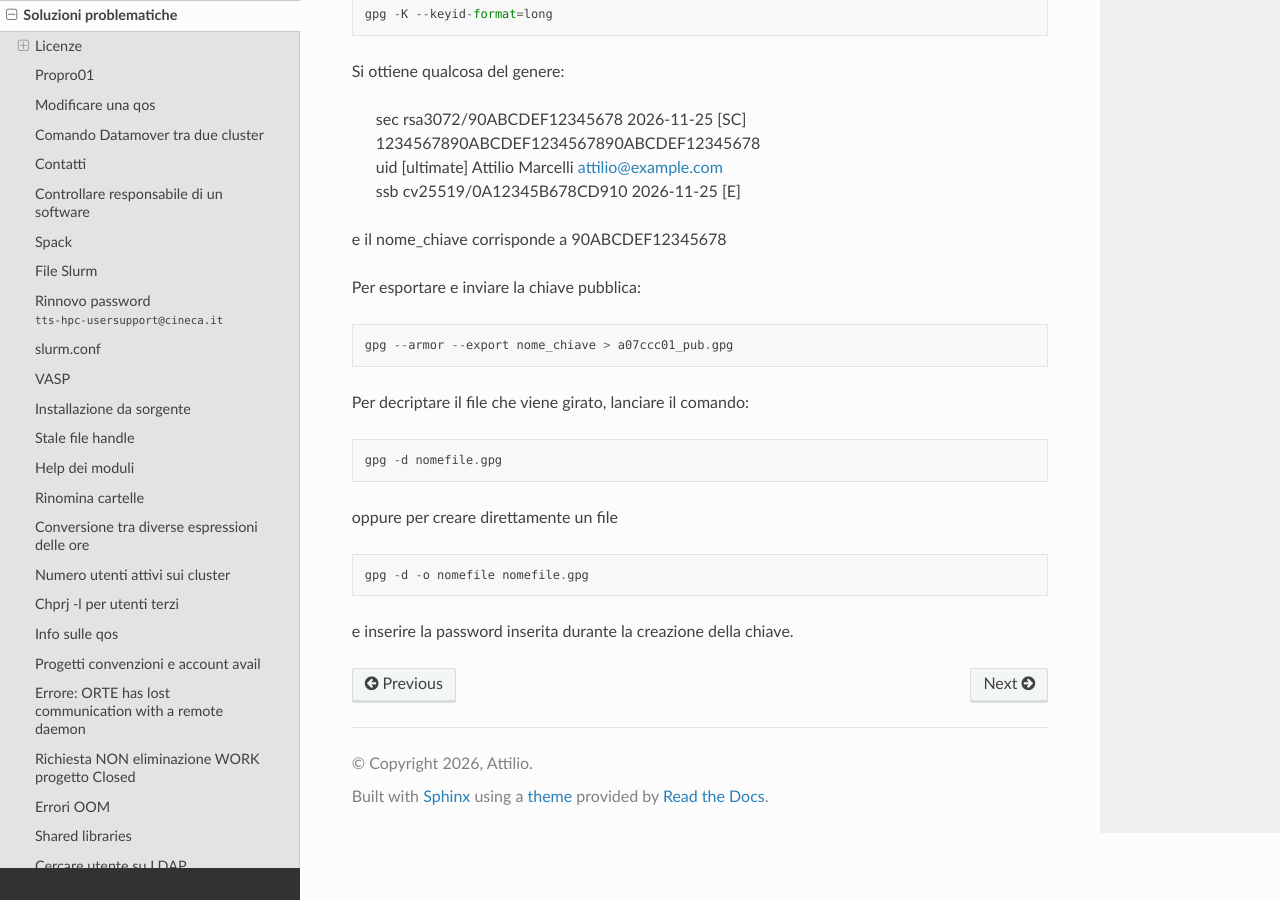
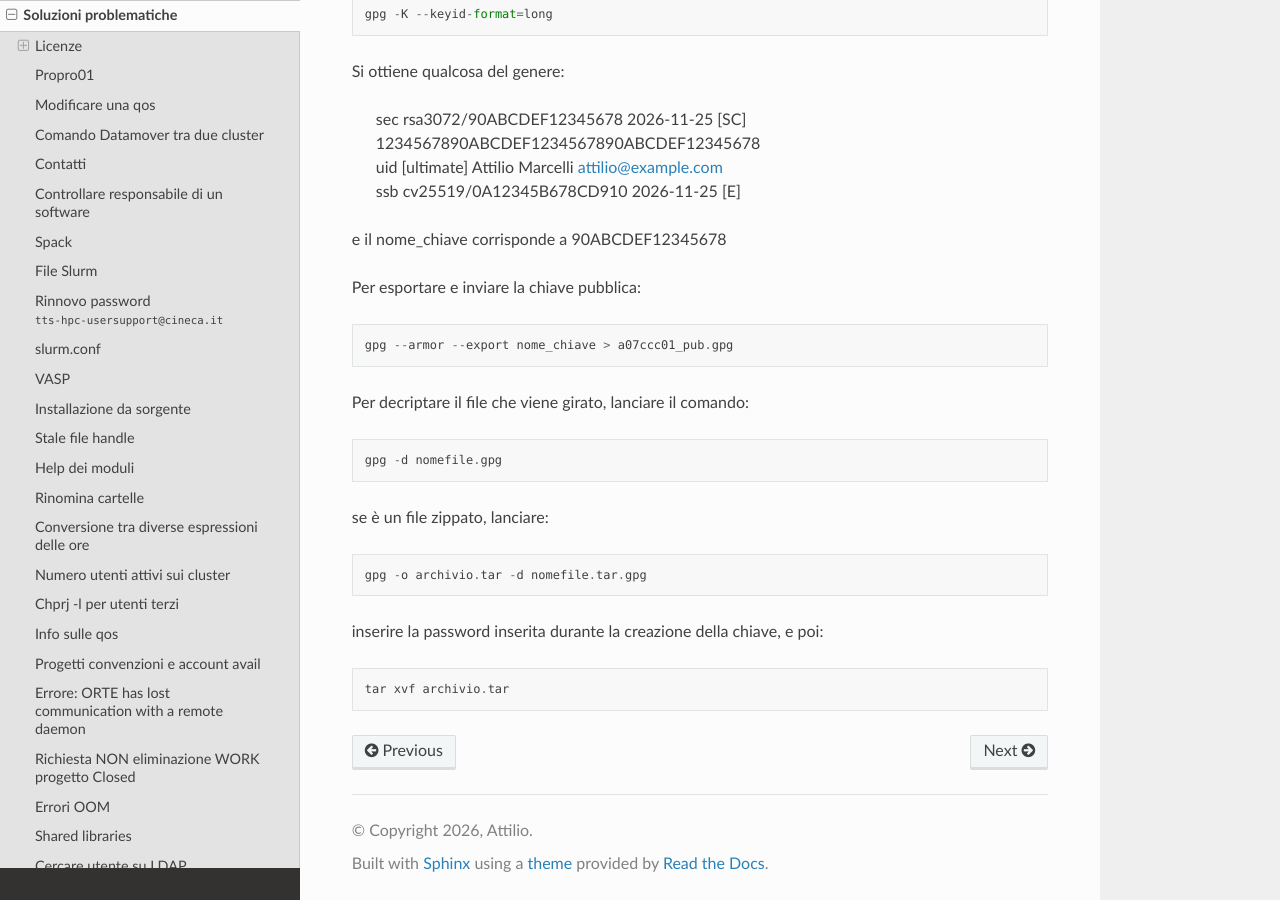
Before and after one commit to Plraska707/appunti_di_lavoro, a Sphinx documentation site: the page built from docs/source/soluzioni_problematiche.md, in a window 1280 px wide and 900 px high, scrolled down 29188 px. Built offline with Sphinx 7.4.7 and the Read the Docs theme 3.1.0, drawn with Linux system fonts in a browser that asks for light colours.

Commit message:
istruzioni gpg archivio tar

````diff
--- a/docs/source/soluzioni_problematiche.md
+++ b/docs/source/soluzioni_problematiche.md
@@ -1147,9 +1147,11 @@ Per decriptare il file che viene girato, lanciare il comando:
 ```
 gpg -d nomefile.gpg
 ```
-oppure per creare direttamente un file
-
+se è un file zippato, lanciare:
 ```
-gpg -d -o nomefile nomefile.gpg
+gpg -o archivio.tar -d nomefile.tar.gpg
 ```
-e inserire la password inserita durante la creazione della chiave.
+inserire la password inserita durante la creazione della chiave, e poi:
+```
+tar xvf archivio.tar
+```
````
